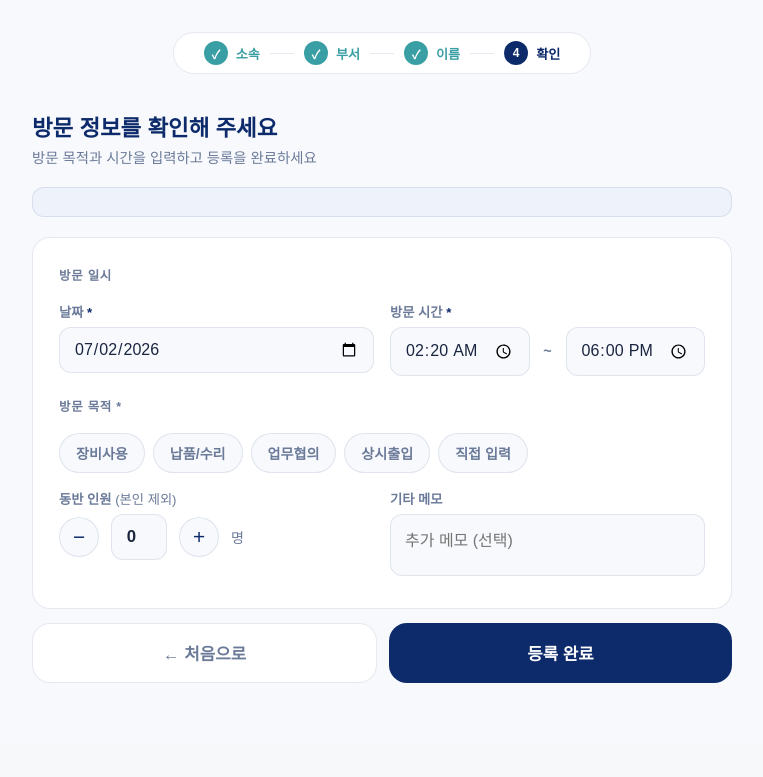
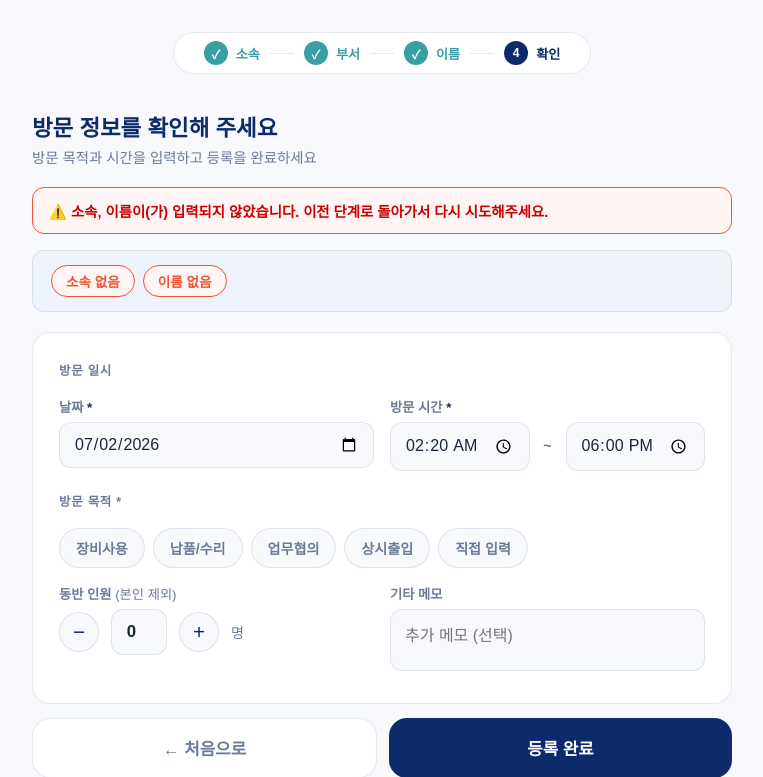
Before and after one commit to CYjang-LG/LOG_Kios, a Flask app: page /step/form in a window 1280 px wide. Shown: the part 56-833 px from the top of the page, without its empty margins (258-1021 px from the left). Before the commit the page ends 739 px from the top, so only its background shows below. Run offline with Flask 3, Linux system fonts and the light colour scheme.

Commit message:
fix: direct-input name/affiliation missing on register — prioritize custom_* params in step_form, add client-side validation

```diff
--- a/app.py
+++ b/app.py
@@ -9,16 +9,9 @@ from openpyxl.styles import Font, PatternFill, Alignment, Border, Side
 app = Flask(__name__)
 app.secret_key = os.environ.get('SECRET_KEY', 'log-kios-secret-key-2024')
 
-# ─────────────────────────────────
-# 관리자 PIN — 변경 시 여기만 수정
 ADMIN_PIN = '1234'
-# ─────────────────────────────────
-
 DB_PATH = 'visitor.db'
 
-# ───────────────────────────────
-# DB 초기화
-# ───────────────────────────────
 def get_db():
     conn = sqlite3.connect(DB_PATH)
     conn.row_factory = sqlite3.Row
@@ -69,9 +62,6 @@ def init_db():
 
 init_db()
 
-# ───────────────────────────────
-# 관리자 인증 데코레이터
-# ───────────────────────────────
 def admin_required(f):
     @wraps(f)
     def decorated(*args, **kwargs):
@@ -80,16 +70,10 @@ def admin_required(f):
         return f(*args, **kwargs)
     return decorated
 
-# ───────────────────────────────
-# 키오스크 메인
-# ───────────────────────────────
 @app.route('/')
 def index():
     return render_template('index.html')
 
-# ───────────────────────────────
-# 단계별 등록 플로우
-# ───────────────────────────────
 @app.route('/step/affiliation')
 def step_affiliation():
     conn = get_db()
@@ -101,7 +85,6 @@ def step_affiliation():
 def step_department(aff_id):
     custom_aff = request.args.get('custom_aff', '').strip()
     conn = get_db()
-    # aff_id=0 이면 직접입력 모드: DB 조회 없이 빈 부서 목록으로
     if aff_id == 0:
         if not custom_aff:
             conn.close()
@@ -124,7 +107,6 @@ def step_department(aff_id):
 def step_member(dept_id):
     custom_aff  = request.args.get('custom_aff', '').strip()
     custom_dept = request.args.get('custom_dept', '').strip()
-    # dept_id=0 이면 직접입력 모드: 바로 이름 단계로
     if dept_id == 0:
         if not (custom_aff or custom_dept):
             return redirect(url_for('step_affiliation'))
@@ -145,32 +127,42 @@ def step_member(dept_id):
 
 @app.route('/step/form')
 def step_form():
-    aff_id      = request.args.get('aff_id', '', type=str)
-    dept_id     = request.args.get('dept_id', '', type=str)
-    member_id   = request.args.get('member_id', '', type=str)
-    custom_aff  = request.args.get('custom_aff', '')
-    custom_dept = request.args.get('custom_dept', '')
-    custom_name = request.args.get('custom_name', '')
+    # 우선순위: custom_* 입력값 > DB 조회값
+    custom_aff  = request.args.get('custom_aff',  '').strip()
+    custom_dept = request.args.get('custom_dept', '').strip()
+    custom_name = request.args.get('custom_name', '').strip()
+    aff_id      = request.args.get('aff_id',    '').strip()
+    dept_id     = request.args.get('dept_id',   '').strip()
+    member_id   = request.args.get('member_id', '').strip()
 
-    conn = get_db()
     affiliation = ''
     department  = ''
     name        = ''
 
-    if aff_id:
+    # DB 조회는 custom 값이 없을 때만
+    if not custom_aff and aff_id:
+        conn = get_db()
         row = conn.execute('SELECT name FROM affiliations WHERE id=?', (aff_id,)).fetchone()
+        conn.close()
         if row: affiliation = row['name']
-    if dept_id:
+    else:
+        affiliation = custom_aff
+
+    if not custom_dept and dept_id:
+        conn = get_db()
         row = conn.execute('SELECT name FROM departments WHERE id=?', (dept_id,)).fetchone()
+        conn.close()
         if row: department = row['name']
-    if member_id:
+    else:
+        department = custom_dept
+
+    if not custom_name and member_id:
+        conn = get_db()
         row = conn.execute('SELECT name FROM members WHERE id=?', (member_id,)).fetchone()
+        conn.close()
         if row: name = row['name']
-    conn.close()
-
-    if custom_aff:  affiliation = custom_aff
-    if custom_dept: department  = custom_dept
-    if custom_name: name        = custom_name
+    else:
+        name = custom_name
 
     today    = date.today().strftime('%Y-%m-%d')
     now_time = datetime.now().strftime('%H:%M')
@@ -191,7 +183,13 @@ def register():
     note        = request.form.get('note', '').strip()
 
     if not all([visit_date, time_in, affiliation, name, purpose]):
-        flash('필수 항목을 모두 입력해주세요.', 'error')
+        missing = []
+        if not visit_date:   missing.append('날짜')
+        if not time_in:      missing.append('입실 시간')
+        if not affiliation:  missing.append('소속')
+        if not name:         missing.append('이름')
+        if not purpose:      missing.append('방문 목적')
+        flash(f'필수 항목을 입력해주세요: {", ".join(missing)}', 'error')
         return redirect(url_for('step_affiliation'))
 
     try:
@@ -214,9 +212,6 @@ def success():
     name = request.args.get('name', '')
     return render_template('success.html', name=name)
 
-# ───────────────────────────────
-# API (단계별 데이터)
-# ───────────────────────────────
 @app.route('/api/affiliations')
 def api_affiliations():
     conn = get_db()
@@ -238,9 +233,6 @@ def api_members(dept_id):
     conn.close()
     return jsonify([dict(r) for r in rows])
 
-# ───────────────────────────────
-# 관리자
-# ───────────────────────────────
 @app.route('/admin/login', methods=['GET', 'POST'])
 def admin_login():
     if request.method == 'POST':
--- a/templates/step_form.html
+++ b/templates/step_form.html
@@ -17,6 +17,7 @@
   .section-header p { color:var(--muted); font-size:.9rem; }
   .summary-card { background:var(--light); border:1px solid rgba(13,43,107,0.1); border-radius:var(--radius-sm); padding:14px 18px; margin-bottom:20px; display:flex; gap:8px; flex-wrap:wrap; align-items:center; }
   .info-chip { background:var(--white); border:1.5px solid var(--border); border-radius:50px; padding:5px 14px; font-size:.85rem; font-weight:700; color:var(--navy); }
+  .info-chip.missing { border-color:#e53; color:#e53; background:#fff5f5; }
   .form-card { background:var(--white); border:1px solid var(--border); border-radius:var(--radius); padding:28px 26px; margin-bottom:14px; }
   .form-section-title { font-size:.78rem; font-weight:800; color:var(--muted); letter-spacing:.06em; text-transform:uppercase; margin-bottom:18px; }
   .form-row { display:grid; grid-template-columns:1fr 1fr; gap:16px; }
@@ -26,12 +27,15 @@
   .form-label .req { color:var(--navy); }
   .form-control { width:100%; background:var(--bg); border:1.5px solid var(--border); border-radius:var(--radius-sm); color:var(--text); font-size:1rem; padding:12px 14px; outline:none; transition:border-color .2s; -webkit-appearance:none; font-family:inherit; }
   .form-control:focus { border-color:var(--navy); background:var(--white); }
+  .form-control.error { border-color:#e53; }
   .time-row { display:grid; grid-template-columns:1fr 20px 1fr; gap:8px; align-items:center; }
   .time-sep { color:var(--muted); text-align:center; font-weight:700; font-size:.9rem; }
   .purpose-grid { display:flex; flex-wrap:wrap; gap:8px; margin-bottom:10px; }
   .purpose-chip { padding:9px 16px; border-radius:50px; background:var(--bg); border:1.5px solid var(--border); color:var(--muted); font-size:.88rem; cursor:pointer; transition:all .18s; font-weight:600; font-family:inherit; }
   .purpose-chip:hover { border-color:var(--navy); color:var(--navy); }
   .purpose-chip.active { background:var(--navy); border-color:var(--navy); color:#fff; }
+  .purpose-error { display:none; color:#e53; font-size:.82rem; margin-top:4px; font-weight:600; }
+  .purpose-error.show { display:block; }
   .purpose-input-wrap { display:none; margin-top:6px; }
   .purpose-input-wrap.open { display:block; }
   .extra-row { display:flex; align-items:center; gap:12px; }
@@ -41,6 +45,8 @@
   .extra-unit { color:var(--muted); font-size:.88rem; }
   .form-actions { display:flex; gap:12px; margin-top:4px; }
   .form-actions .btn { flex:1; }
+  .info-alert { background:#fff5f5; border:1.5px solid #e53; border-radius:var(--radius-sm); padding:12px 16px; margin-bottom:16px; color:#c00; font-size:.9rem; font-weight:600; display:none; }
+  .info-alert.show { display:block; }
 </style>
 {% endblock %}
 {% block body %}
@@ -61,17 +67,27 @@
       <h1>방문 정보를 확인해 주세요</h1>
       <p>방문 목적과 시간을 입력하고 등록을 완료하세요</p>
     </div>
+
+    {# 소속/이름 빈 값 경고 #}
+    <div class="info-alert" id="infoAlert"></div>
+
     <div class="summary-card">
-      {% if affiliation %}<span class="info-chip">{{ affiliation }}</span>{% endif %}
-      {% if department %}<span class="info-chip">{{ department }}</span>{% endif %}
-      {% if name %}<span class="info-chip">{{ name }}</span>{% endif %}
+      <span class="info-chip{% if not affiliation %} missing{% endif %}" id="chipAff">
+        {{ affiliation if affiliation else '소속 없음' }}
+      </span>
+      {% if department %}
+      <span class="info-chip">{{ department }}</span>
+      {% endif %}
+      <span class="info-chip{% if not name %} missing{% endif %}" id="chipName">
+        {{ name if name else '이름 없음' }}
+      </span>
     </div>
+
     <form method="POST" action="{{ url_for('register') }}" id="registerForm">
       <input type="hidden" name="affiliation" value="{{ affiliation }}">
       <input type="hidden" name="department"  value="{{ department }}">
       <input type="hidden" name="name"        value="{{ name }}">
-      <!-- purpose: 최종 제출 시 이 hidden 필드 하나로만 전송 -->
-      <input type="hidden" name="purpose" id="purposeFinal">
+      <input type="hidden" name="purpose"     id="purposeFinal">
       <div class="form-card">
         <div class="form-section-title">방문 일시</div>
         <div class="form-row">
@@ -97,6 +113,7 @@
             <button type="button" class="purpose-chip" data-val="상시출입">상시출입</button>
             <button type="button" class="purpose-chip" data-val="__direct__">직접 입력</button>
           </div>
+          <div class="purpose-error" id="purposeError">방문 목적을 선택해 주세요.</div>
           <div class="purpose-input-wrap" id="purposeInputWrap">
             <input type="text" id="purposeDirectInput" class="form-control" placeholder="방문 목적을 입력하세요" autocomplete="off">
           </div>
@@ -127,17 +144,31 @@
 {% endblock %}
 {% block script %}
 <script>
-  const chips = document.querySelectorAll('.purpose-chip');
+  const chips       = document.querySelectorAll('.purpose-chip');
   const directWrap  = document.getElementById('purposeInputWrap');
   const directInput = document.getElementById('purposeDirectInput');
   const finalInput  = document.getElementById('purposeFinal');
+  const purposeErr  = document.getElementById('purposeError');
+  const infoAlert   = document.getElementById('infoAlert');
+
+  // 소속/이름 빈 값 경고 표시
+  const affVal  = '{{ affiliation | e }}';
+  const nameVal = '{{ name | e }}';
+  if (!affVal || !nameVal) {
+    const missing = [];
+    if (!affVal)  missing.push('소속');
+    if (!nameVal) missing.push('이름');
+    infoAlert.textContent = '⚠️ ' + missing.join(', ') + '이(가) 입력되지 않았습니다. 이전 단계로 돌아가서 다시 시도해주세요.';
+    infoAlert.classList.add('show');
+  }
+
   let selectedVal = '';
-
   chips.forEach(chip => {
     chip.addEventListener('click', () => {
       chips.forEach(c => c.classList.remove('active'));
       chip.classList.add('active');
       selectedVal = chip.dataset.val;
+      purposeErr.classList.remove('show');
       if (selectedVal === '__direct__') {
         directWrap.classList.add('open');
         directInput.focus();
@@ -151,25 +182,32 @@
   });
 
   document.getElementById('registerForm').addEventListener('submit', function(e) {
-    // 목적 칩 미선택
+    // 소속/이름 빈 값이면 제출 차단
+    if (!affVal || !nameVal) {
+      e.preventDefault();
+      infoAlert.classList.add('show');
+      window.scrollTo({ top: 0, behavior: 'smooth' });
+      return;
+    }
     if (!selectedVal) {
       e.preventDefault();
-      alert('방문 목적을 선택해 주세요.');
+      purposeErr.classList.add('show');
+      purposeErr.scrollIntoView({ behavior: 'smooth', block: 'center' });
       return;
     }
-    // 직접입력 선택했는데 내용 없음
     if (selectedVal === '__direct__') {
       const v = directInput.value.trim();
       if (!v) {
         e.preventDefault();
+        directInput.classList.add('error');
         directInput.focus();
-        alert('방문 목적을 입력해 주세요.');
         return;
       }
       finalInput.value = v;
     }
-    // finalInput.value 가 반드시 채워진 상태로 submit
   });
+
+  directInput.addEventListener('input', () => directInput.classList.remove('error'));
 
   function changeCount(d) {
     const el = document.getElementById('extraCount');
```
